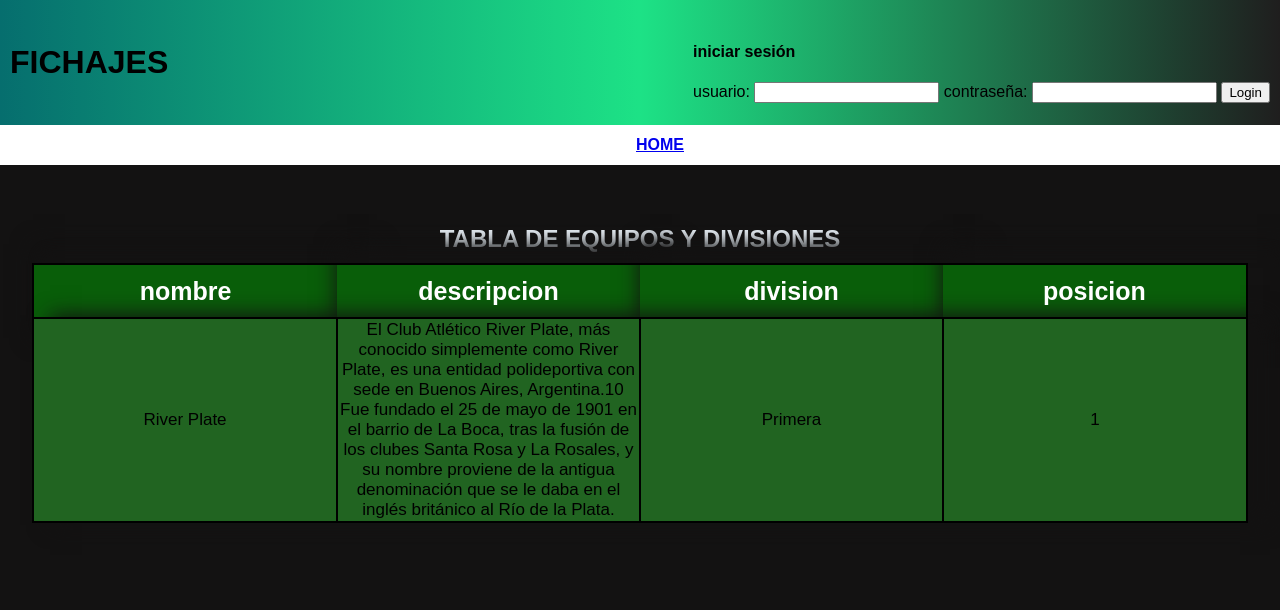
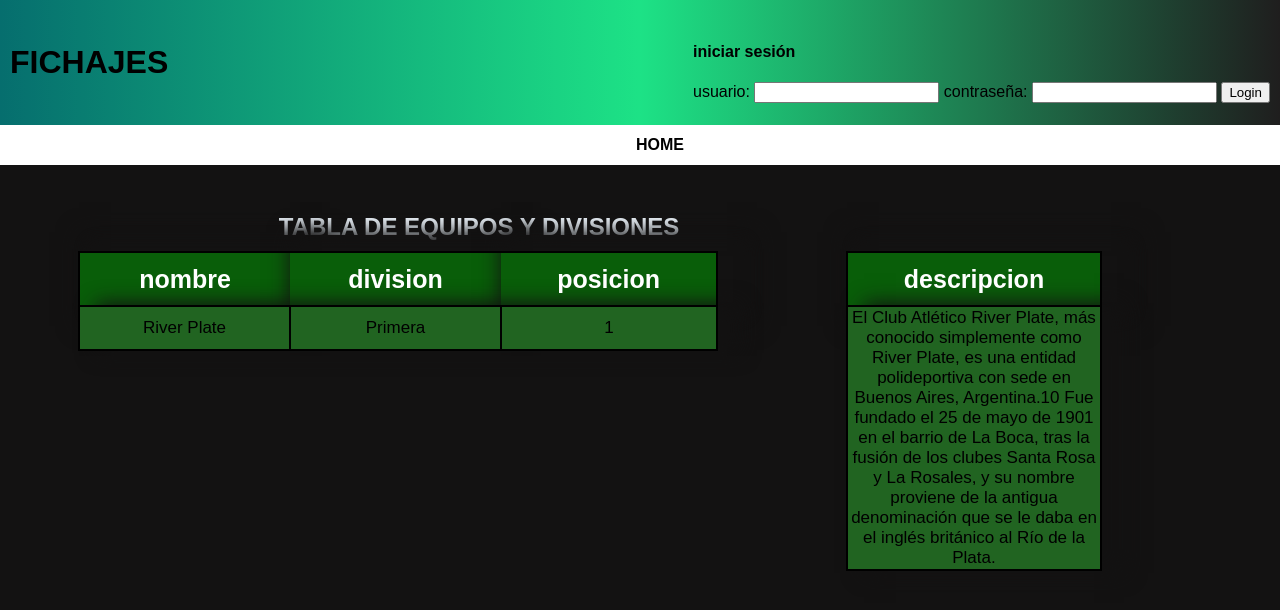
Before and after one commit to DrLiver/TPE1, a PHP site: page /equipo/1 in a window 1280 px wide. Shown: the top 610 px of the page. Run offline with PHP 8.4, Linux system fonts and the light colour scheme; data comes from the database, SQL or seed files in the repository.

Commit message:
estilos a tabla de detalles

```diff
--- a/styles/pageStyle.css
+++ b/styles/pageStyle.css
@@ -46,7 +46,6 @@ body {
 /* tabla*/
 
 table {
-    width: 60%;
     border: 2px solid black;
     border-collapse: collapse;
 }
@@ -88,20 +87,31 @@ tr {
 }
 
 h2 {
-    text-align: center;
-    margin: 0;
-    margin-top: 50px;
     text-transform: uppercase;
     padding: 10px;
     color: aliceblue;
+    text-align: center;
+    margin: 50px 0px 0px 0px;
+}
+a{
+    text-decoration: none;
+    color: #000;
 }
 
 .equipoDetalle{
-    width: 95%;
+    width: 50%;
+    height: 100px;
+
+}
+
+.tabla-detalle{
+    display: flex;
+    justify-content: space-evenly;
+    margin-bottom: 50px;
 }
 
 .detalles tr td{
-    transition: all 1s;
+    transition: all .5s;
     background: #216421;
     border: 2px solid black;
     font-size: 17px;
@@ -110,3 +120,14 @@ h2 {
 .detalles tr td:hover{
     background-color: #079c4a;
 }
+
+.descripcion{
+    margin: 0px 100px 0px 50px;
+    height: auto;
+    width: 20%;
+}
+
+.titulo-detalle{
+    margin: 3% 0 0 21%;
+    text-align: start;
+}
--- a/templates/detalleEquipo.tpl
+++ b/templates/detalleEquipo.tpl
@@ -31,30 +31,45 @@
         </ul>
     </nav>
 
-<h2> tabla de equipos y divisiones</h2>
-    <section  id="tabla"class="tabla_section detalles">
+<h2 class="titulo-detalle"> tabla de equipos y divisiones</h2>
+    <section  id="tabla"class="tabla-detalle detalles">
 
         <table class="equipoDetalle">
             <thead>
                 <tr>
                     <th>nombre</th>
-                     <th>descripcion</th>
-                      <th>division</th>
+                    <th>division</th>
                     <th>posicion</th>
                 </tr>
             </thead>
            <tbody>
                     <tr >
                         <td >{$equipo->nombre}</td>
+
+                        <td >{$equipo->division}</td>
+                        <td >{$equipo->posicion}</td>
+                    </tr>
+
+			</tbody>
+
+        </table>
+         <table class="descripcion">
+            <thead>
+                <tr>
+                     <th>descripcion</th>
+                </tr>
+            </thead>
+           <tbody>
+                    <tr >
                          <td >{$equipo->descripcion}</td>
-                          <td >{$equipo->division}</td>
-                           <td >{$equipo->posicion}</td>
                     </tr>
 
 			</tbody>
 
         </table>
 
+
+
     </section>
 
 </body>
--- a/templates/home.tpl
+++ b/templates/home.tpl
@@ -27,7 +27,7 @@
     </header>
     <nav id="nav">
         <ul>
-            <li>home</li>
+           <a href="home"><li>home</li></a>
         </ul>
     </nav>
 
```
Also changed, not shown: templates_c/ad41fa81c808acb5f184267c34a72f5cfd6d69c2_0.file.home.tpl.php (+5 -5 lines).
